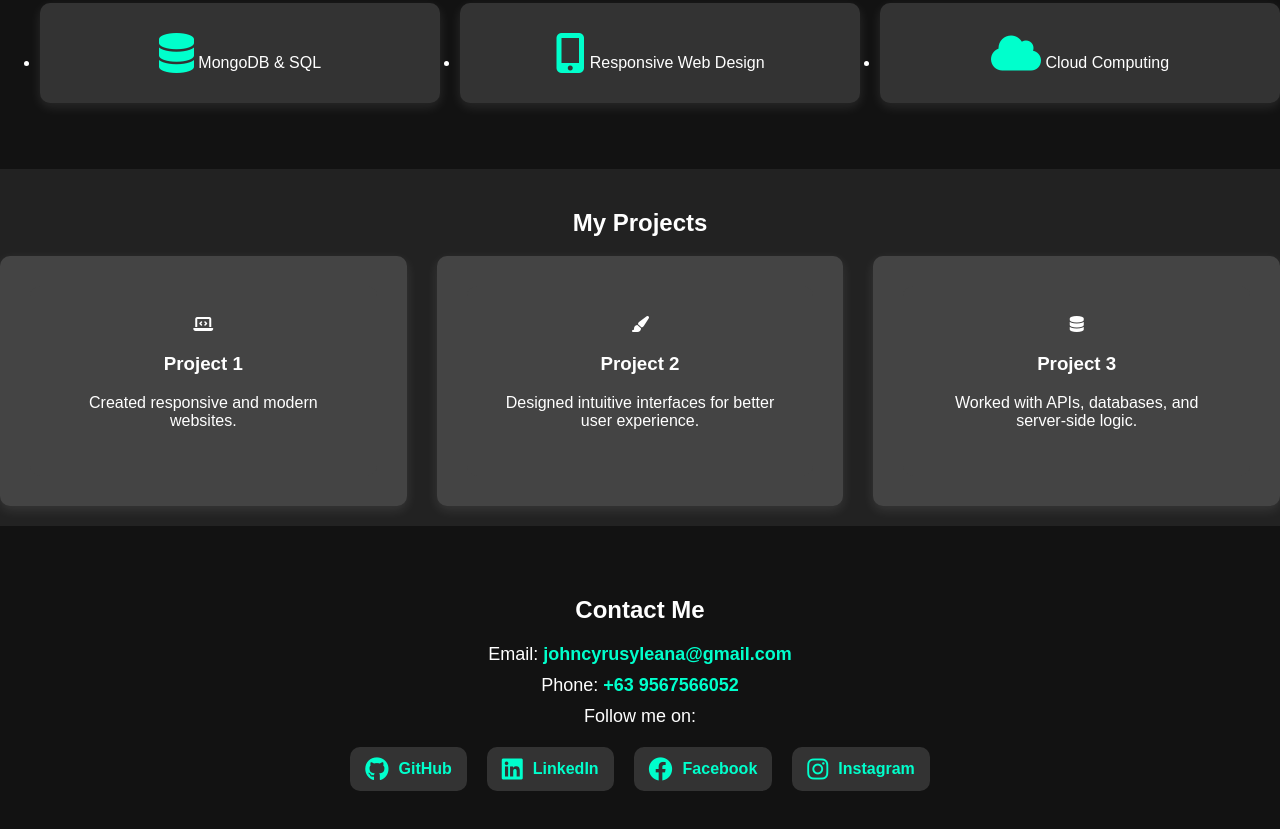
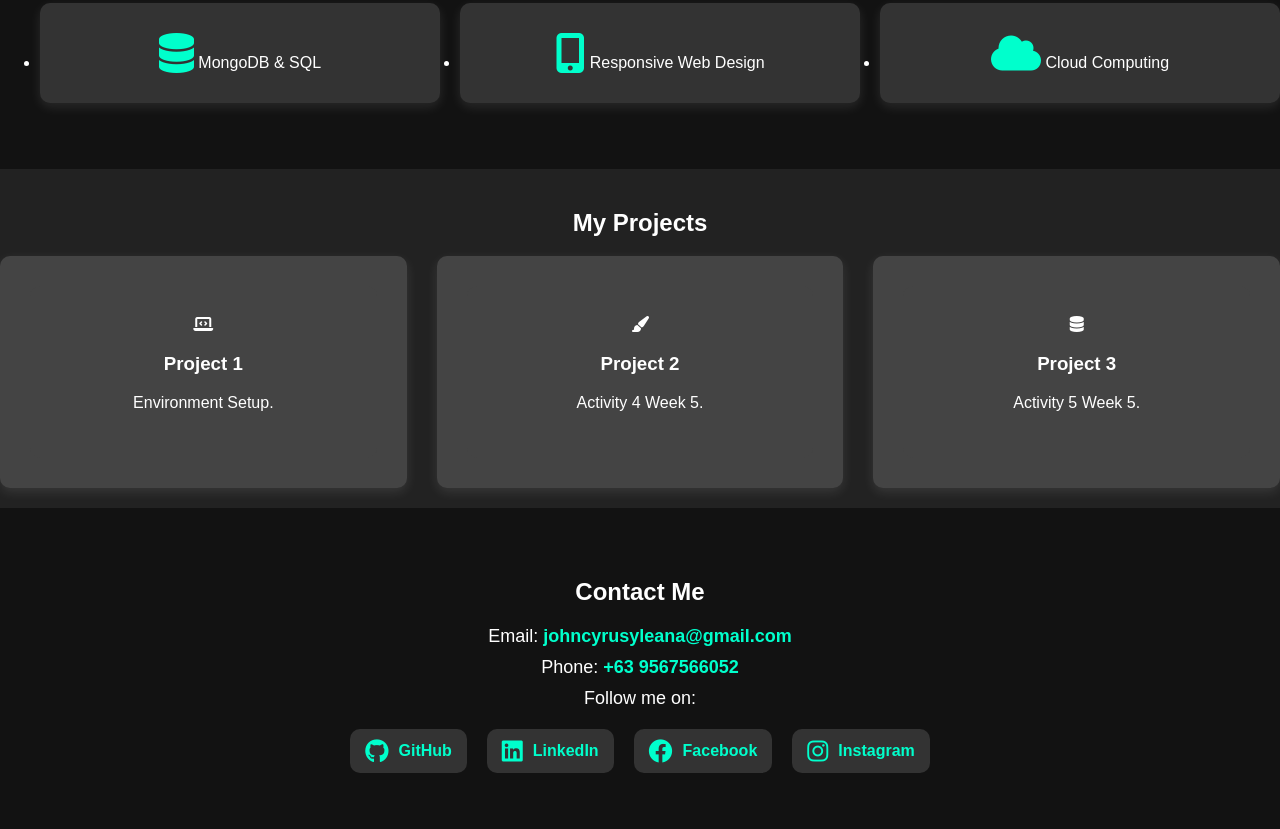
Before and after one commit to cyxkira29/cyxkira29.github.io, a plain HTML site: page portfolio.html in a window 1280 px wide. Shown: the part 1466-2295 px from the top of the page. Drawn offline with Linux system fonts and the light colour scheme.

Commit message:
Update portfolio.html

```diff
--- a/portfolio.html
+++ b/portfolio.html
@@ -66,21 +66,21 @@ Feel free to tweak it further to match your personality or goals! 😊
             <a href="https://github.com/cyxkira29/cyxkira29.github.io" target="_blank">
                 <i class="project-icon fas fa-laptop-code"></i>
                 <h3>Project 1</h3>
-                <p>Created responsive and modern websites.</p>
+                <p>Environment Setup.</p>
             </a>
         </div>
         <div class="project-card">
             <a href="https://github.com/cyxkira29/Week-5-Activity-4" target="_blank">
                 <i class="project-icon fas fa-paint-brush"></i>
                 <h3>Project 2</h3>
-                <p>Designed intuitive interfaces for better user experience.</p>
+                <p>Activity 4 Week 5.</p>
             </a>
         </div>
         <div class="project-card">
             <a href="https://github.com/cyxkira29/Yleana_JS_Activities" target="_blank">
                 <i class="project-icon fas fa-database"></i>
                 <h3>Project 3</h3>
-                <p>Worked with APIs, databases, and server-side logic.</p>
+                <p>Activity 5 Week 5.</p>
             </a>
         </div>
     </div>
```
